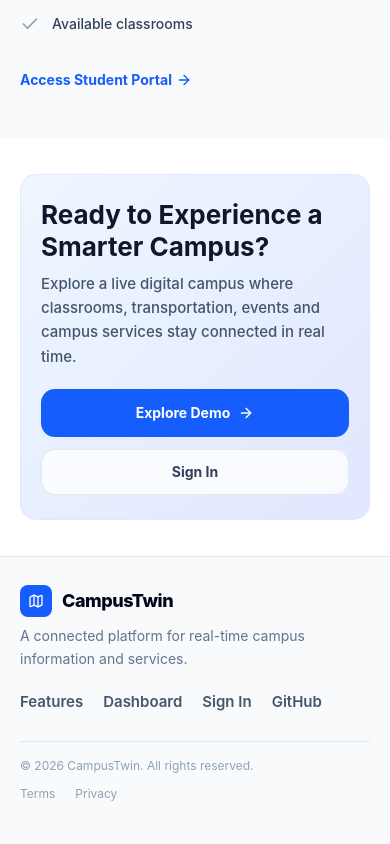
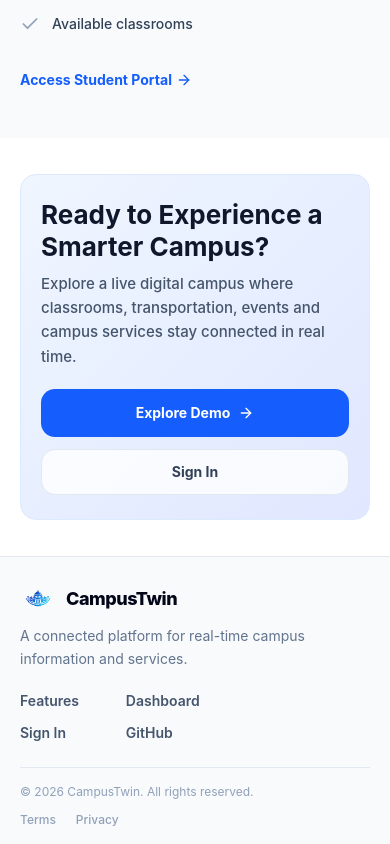
Before and after one commit to MohammedShakib/campus-twin, a React (Vite) app in the folder frontend/: page / in a window 390 px wide. Shown: the part 4799-5643 px from the top of the page. Before the commit the page ends 5617 px from the top, so only its background shows below. Built offline with nearby package versions, Linux system fonts and the light colour scheme.

Commit message:
Polish mobile footer

```diff
--- a/frontend/src/components/landing/Footer.tsx
+++ b/frontend/src/components/landing/Footer.tsx
@@ -1,16 +1,18 @@
-import { Map } from 'lucide-react';
 import { Link } from 'react-router-dom';
+import campusTwinLogo from '../../assets/CampusTwin-logo.png';
 
 const Footer = () => {
   return (
     <footer className="bg-slate-50 border-t border-slate-200">
       <div className="max-w-[1160px] mx-auto px-5 md:px-6 lg:px-8">
-        <div className="py-7 md:py-10 flex flex-col md:flex-row justify-between items-start md:items-center gap-5 md:gap-6">
+        <div className="py-6 md:py-10 flex flex-col md:flex-row justify-between items-start md:items-center gap-5 md:gap-6">
           <div className="max-w-md">
             <div className="flex items-center gap-2.5 mb-2">
-              <div className="w-8 h-8 bg-blue-600 rounded-lg flex items-center justify-center">
-                <Map className="w-4 h-4 text-white" />
-              </div>
+              <img
+                src={campusTwinLogo}
+                alt="CampusTwin logo"
+                className="w-9 h-9 object-contain"
+              />
               <span className="font-extrabold text-lg tracking-tight text-slate-950">CampusTwin</span>
             </div>
             <p className="text-slate-500 text-sm leading-relaxed">
@@ -18,7 +20,7 @@ const Footer = () => {
             </p>
           </div>
 
-          <div className="flex flex-wrap gap-x-5 gap-y-3 text-[15px] md:text-sm font-semibold text-slate-600">
+          <div className="grid grid-cols-2 gap-x-8 gap-y-3 text-sm font-semibold text-slate-600 sm:flex sm:flex-wrap sm:gap-x-5 md:gap-y-3">
             <a href="#features" className="hover:text-blue-600 transition-colors">Features</a>
             <Link to="/demo" className="hover:text-blue-600 transition-colors">Dashboard</Link>
             <Link to="/login" className="hover:text-blue-600 transition-colors">Sign In</Link>
@@ -27,8 +29,8 @@ const Footer = () => {
         </div>
 
         <div className="border-t border-slate-200 py-4 md:py-5 flex flex-col sm:flex-row items-start sm:items-center justify-between gap-3 md:gap-4 text-xs text-slate-400">
-          <p>© 2026 CampusTwin. All rights reserved.</p>
-          <div className="flex gap-5">
+          <p>&copy; 2026 CampusTwin. All rights reserved.</p>
+          <div className="flex gap-5 font-medium">
             <a href="#" className="hover:text-slate-600 transition-colors">Terms</a>
             <a href="#" className="hover:text-slate-600 transition-colors">Privacy</a>
           </div>
```
